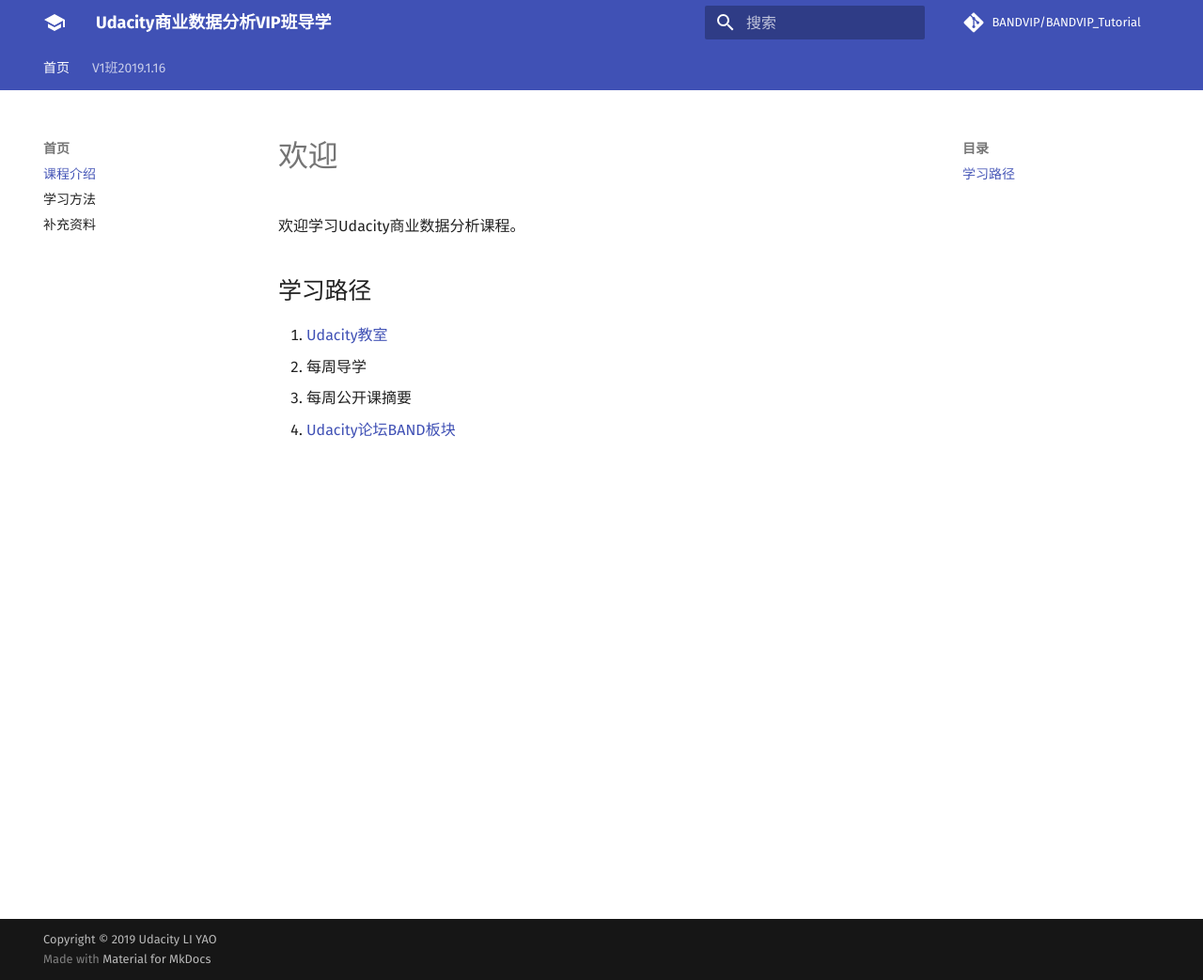
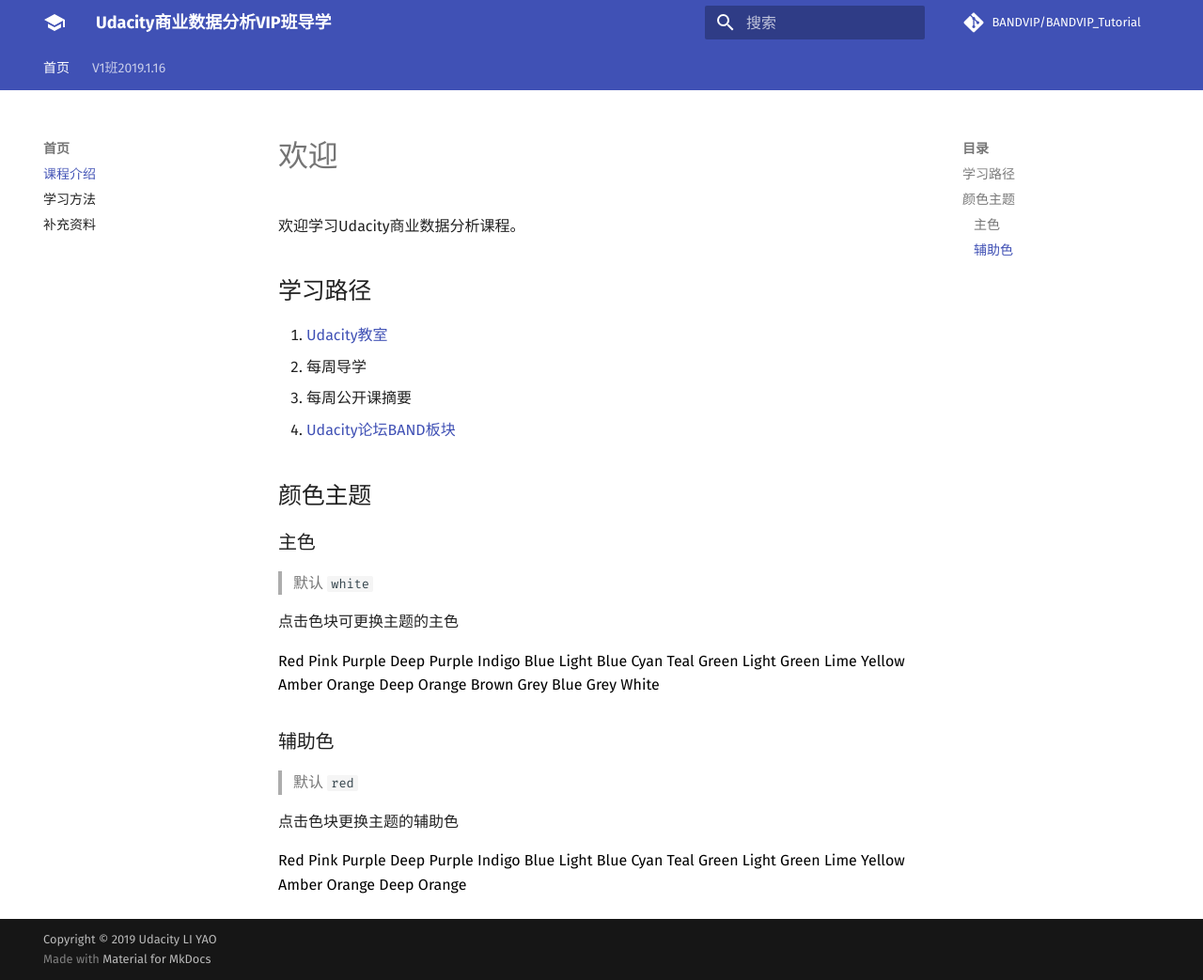
Before and after one commit to BANDVIP/BANDVIP_Tutorial, an MkDocs documentation site: the page built from docs/index.md, in a window 1280 px wide and 1043 px high. Shown: the whole window at 94% size. Built offline with MkDocs 1.6.1 and Material for MkDocs 9.7.7, drawn with Linux system fonts in a browser that asks for light colours; comment, search, counter and statistics services are not loaded.

Commit message:
add theme

```diff
--- a/docs/index.md
+++ b/docs/index.md
@@ -6,3 +6,77 @@
 2. 每周导学
 3. 每周公开课摘要
 4. [Udacity论坛BAND板块](https://discussions.youdaxue.com/)
+
+
+
+## 颜色主题
+
+### 主色
+
+> 默认 `white`
+
+点击色块可更换主题的主色
+
+<button data-md-color-primary="red">Red</button>
+<button data-md-color-primary="pink">Pink</button>
+<button data-md-color-primary="purple">Purple</button>
+<button data-md-color-primary="deep-purple">Deep Purple</button>
+<button data-md-color-primary="indigo">Indigo</button>
+<button data-md-color-primary="blue">Blue</button>
+<button data-md-color-primary="light-blue">Light Blue</button>
+<button data-md-color-primary="cyan">Cyan</button>
+<button data-md-color-primary="teal">Teal</button>
+<button data-md-color-primary="green">Green</button>
+<button data-md-color-primary="light-green">Light Green</button>
+<button data-md-color-primary="lime">Lime</button>
+<button data-md-color-primary="yellow">Yellow</button>
+<button data-md-color-primary="amber">Amber</button>
+<button data-md-color-primary="orange">Orange</button>
+<button data-md-color-primary="deep-orange">Deep Orange</button>
+<button data-md-color-primary="brown">Brown</button>
+<button data-md-color-primary="grey">Grey</button>
+<button data-md-color-primary="blue-grey">Blue Grey</button>
+<button data-md-color-primary="white">White</button>
+
+<script>
+  var buttons = document.querySelectorAll("button[data-md-color-primary]");
+  Array.prototype.forEach.call(buttons, function(button) {
+    button.addEventListener("click", function() {
+      document.body.dataset.mdColorPrimary = this.dataset.mdColorPrimary;
+      localStorage.setItem("data-md-color-primary",this.dataset.mdColorPrimary);
+    })
+  })
+</script>
+
+### 辅助色
+
+> 默认 `red`
+
+点击色块更换主题的辅助色
+
+<button data-md-color-accent="red">Red</button>
+<button data-md-color-accent="pink">Pink</button>
+<button data-md-color-accent="purple">Purple</button>
+<button data-md-color-accent="deep-purple">Deep Purple</button>
+<button data-md-color-accent="indigo">Indigo</button>
+<button data-md-color-accent="blue">Blue</button>
+<button data-md-color-accent="light-blue">Light Blue</button>
+<button data-md-color-accent="cyan">Cyan</button>
+<button data-md-color-accent="teal">Teal</button>
+<button data-md-color-accent="green">Green</button>
+<button data-md-color-accent="light-green">Light Green</button>
+<button data-md-color-accent="lime">Lime</button>
+<button data-md-color-accent="yellow">Yellow</button>
+<button data-md-color-accent="amber">Amber</button>
+<button data-md-color-accent="orange">Orange</button>
+<button data-md-color-accent="deep-orange">Deep Orange</button>
+
+<script>
+  var buttons = document.querySelectorAll("button[data-md-color-accent]");
+  Array.prototype.forEach.call(buttons, function(button) {
+    button.addEventListener("click", function() {
+      document.body.dataset.mdColorAccent = this.dataset.mdColorAccent;
+      localStorage.setItem("data-md-color-accent",this.dataset.mdColorAccent);
+    })
+  })
+</script>
```
Also changed, not shown: docs/1.md (+3 -3 lines), site/2/index.html, site/search/search_index.json, 1 other file.
